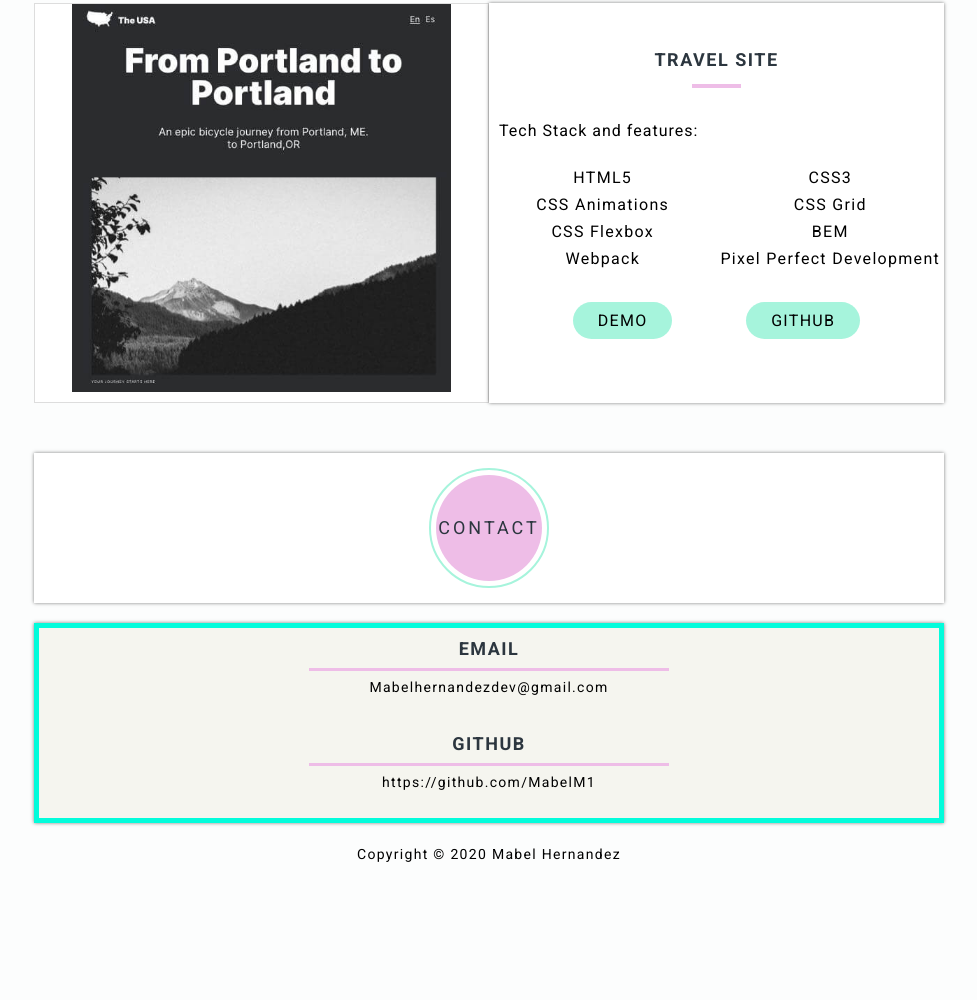
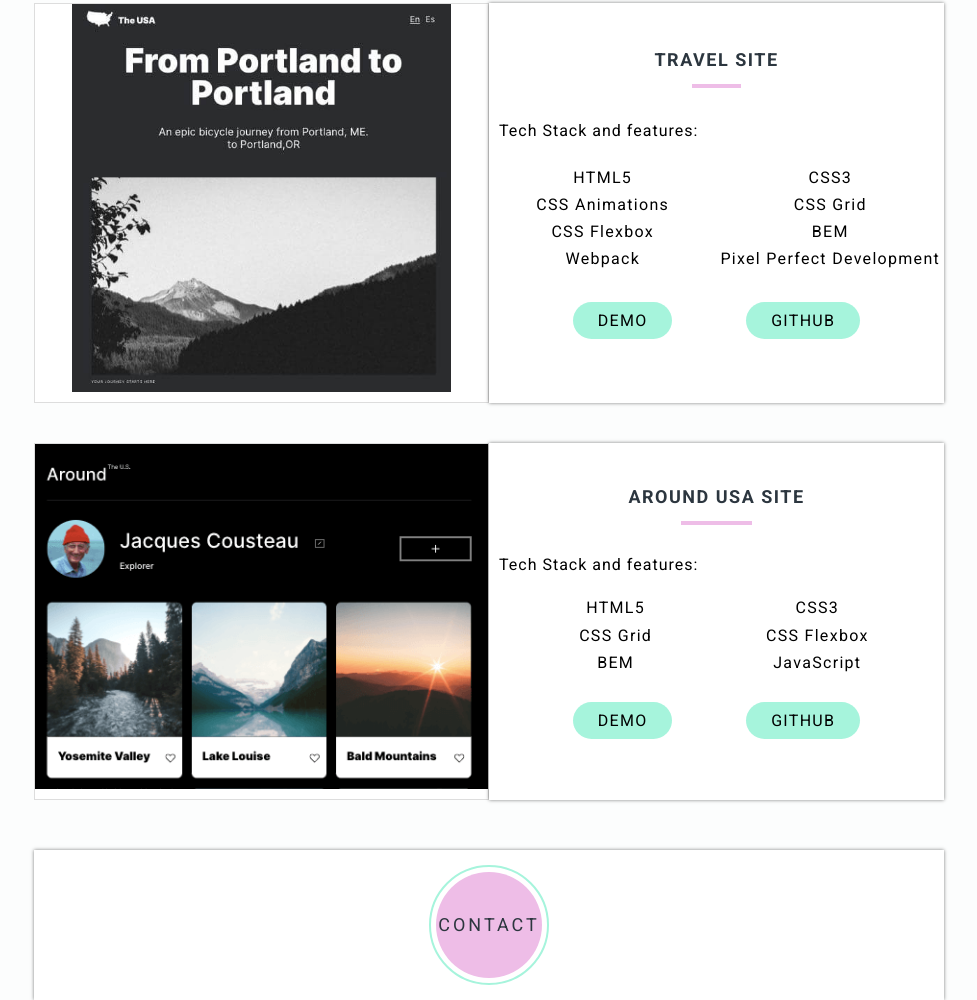
Before and after one commit to MabelM1/Portfolio, a website: page index.html in a window 1280 px wide. Shown: the part 3594-4594 px from the top of the page, without its empty margins (151-1128 px from the left). Before the commit the page ends 4511 px from the top, so only its background shows below. Drawn offline with Linux system fonts and the light colour scheme.

Commit message:
add new project

```diff
--- a/index.html
+++ b/index.html
@@ -242,6 +242,29 @@
                   </div>
                 </div>
               </div>
+
+              <div class="card">
+                <div class="offset">
+	                <img class="card__image" src="./images/project7.png" alt="Project 6">
+                </div>
+                <div class="card__body">
+                  <h4 class="card__title section-heading-text">Around USA site</h4>
+                  <p class="card__text card_heading-secondary">Tech Stack and features: </p>
+                  <ul class="card__list">
+                    <li class="card__list-item">HTML5</li>
+                    <li class="card__list-item">CSS3</li>
+                    <li class="card__list-item">CSS Grid</li>
+                    <li class="card__list-item">CSS Flexbox</li>
+                    <li class="card__list-item">BEM</li>
+                    <li class="card__list-item">JavaScript</li>
+                  </ul>
+                  <div class="card__link">
+                    <a href="https://mabelm1.github.io/Around-USA" target="_blank" class="btn btn--blue">Demo</a>
+                    <a href="https://github.com/MabelM1/Around-USA" target="_blank" class="btn btn--blue">Github</a>
+                  </div>
+                </div>
+              </div>
+
 	          </div>
 			    </section>
         </main>
```
Also changed, not shown: images/project7.png (added).
